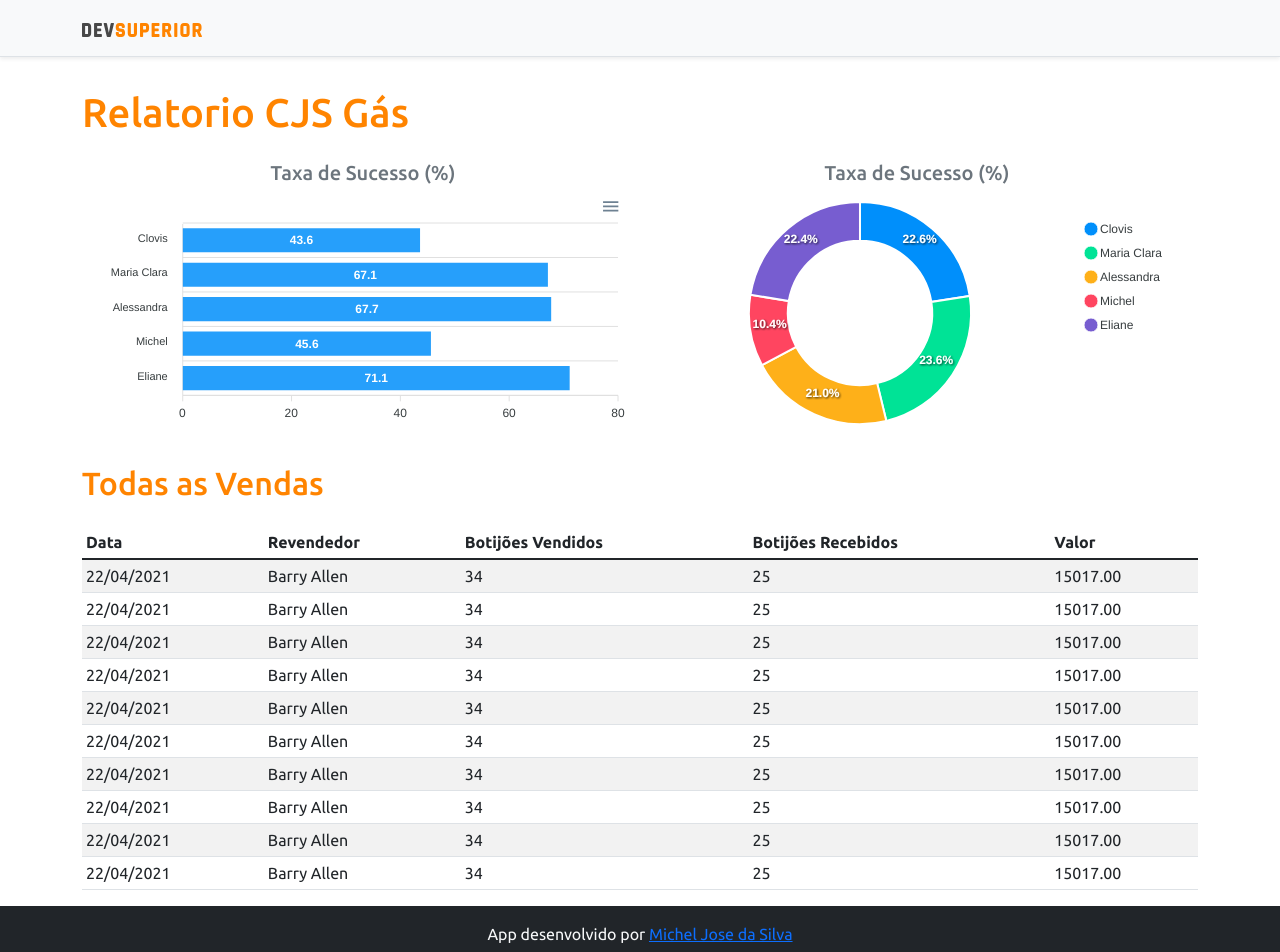
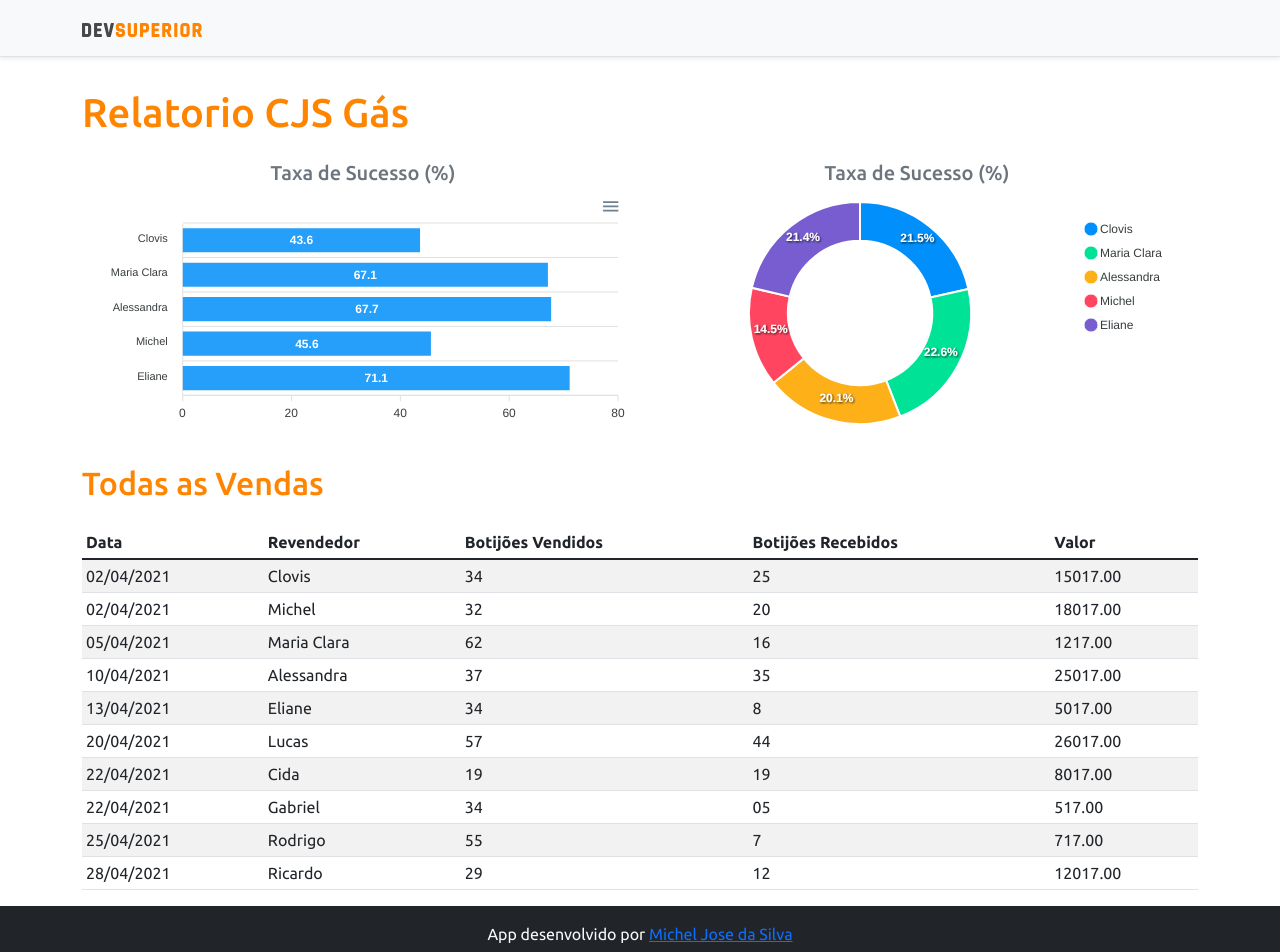
Before and after one commit to micheljose/projeto-cjsgas, a React (Create React App) app in the folder frontend/: page / in a window 1280 px wide. Shown: the top 952 px of the page. Built offline with nearby package versions, Linux system fonts and the light colour scheme.

Commit message:
corection charts

```diff
--- a/frontend/src/components/DataTable/index.tsx
+++ b/frontend/src/components/DataTable/index.tsx
@@ -13,74 +13,74 @@ const DataTable = () => {
                 </thead>
                 <tbody>
                     <tr>
-                        <td>22/04/2021</td>
-                        <td>Barry Allen</td>
+                        <td>02/04/2021</td>
+                        <td>Clovis</td>
                         <td>34</td>
                         <td>25</td>
                         <td>15017.00</td>
                     </tr>
                     <tr>
-                        <td>22/04/2021</td>
-                        <td>Barry Allen</td>
+                        <td>02/04/2021</td>
+                        <td>Michel</td>
+                        <td>32</td>
+                        <td>20</td>
+                        <td>18017.00</td>
+                    </tr>
+                    <tr>
+                        <td>05/04/2021</td>
+                        <td>Maria Clara</td>
+                        <td>62</td>
+                        <td>16</td>
+                        <td>1217.00</td>
+                    </tr>
+                    <tr>
+                        <td>10/04/2021</td>
+                        <td>Alessandra</td>
+                        <td>37</td>
+                        <td>35</td>
+                        <td>25017.00</td>
+                    </tr>
+                    <tr>
+                        <td>13/04/2021</td>
+                        <td>Eliane</td>
                         <td>34</td>
-                        <td>25</td>
-                        <td>15017.00</td>
+                        <td>8</td>
+                        <td>5017.00</td>
+                    </tr>
+                    <tr>
+                        <td>20/04/2021</td>
+                        <td>Lucas</td>
+                        <td>57</td>
+                        <td>44</td>
+                        <td>26017.00</td>
                     </tr>
                     <tr>
                         <td>22/04/2021</td>
-                        <td>Barry Allen</td>
-                        <td>34</td>
-                        <td>25</td>
-                        <td>15017.00</td>
+                        <td>Cida</td>
+                        <td>19</td>
+                        <td>19</td>
+                        <td>8017.00</td>
                     </tr>
                     <tr>
                         <td>22/04/2021</td>
-                        <td>Barry Allen</td>
+                        <td>Gabriel</td>
                         <td>34</td>
-                        <td>25</td>
-                        <td>15017.00</td>
+                        <td>05</td>
+                        <td>517.00</td>
                     </tr>
                     <tr>
-                        <td>22/04/2021</td>
-                        <td>Barry Allen</td>
-                        <td>34</td>
-                        <td>25</td>
-                        <td>15017.00</td>
+                        <td>25/04/2021</td>
+                        <td>Rodrigo</td>
+                        <td>55</td>
+                        <td>7</td>
+                        <td>717.00</td>
                     </tr>
                     <tr>
-                        <td>22/04/2021</td>
-                        <td>Barry Allen</td>
-                        <td>34</td>
-                        <td>25</td>
-                        <td>15017.00</td>
-                    </tr>
-                    <tr>
-                        <td>22/04/2021</td>
-                        <td>Barry Allen</td>
-                        <td>34</td>
-                        <td>25</td>
-                        <td>15017.00</td>
-                    </tr>
-                    <tr>
-                        <td>22/04/2021</td>
-                        <td>Barry Allen</td>
-                        <td>34</td>
-                        <td>25</td>
-                        <td>15017.00</td>
-                    </tr>
-                    <tr>
-                        <td>22/04/2021</td>
-                        <td>Barry Allen</td>
-                        <td>34</td>
-                        <td>25</td>
-                        <td>15017.00</td>
-                    </tr>
-                    <tr>
-                        <td>22/04/2021</td>
-                        <td>Barry Allen</td>
-                        <td>34</td>
-                        <td>25</td>
-                        <td>15017.00</td>
+                        <td>28/04/2021</td>
+                        <td>Ricardo</td>
+                        <td>29</td>
+                        <td>12</td>
+                        <td>12017.00</td>
                     </tr>
                 </tbody>
             </table>
--- a/frontend/src/components/DonutChart/index.tsx
+++ b/frontend/src/components/DonutChart/index.tsx
@@ -4,8 +4,8 @@ const DonutChart = () => {
 
 
     const mockData = {
-        series: [477138, 499928, 444867, 220426, 473088],
-        labels: ['Clovis', 'Maria Clara', 'Alessandra', 'Michel', 'Eliane']
+        series: [477138, 499928, 444867, 320426, 473088],
+        labels: ['Clovis', 'Maria Clara', 'Alessandra', 'Michel', 'Eliane',]
     }
 
     const options = {
```
